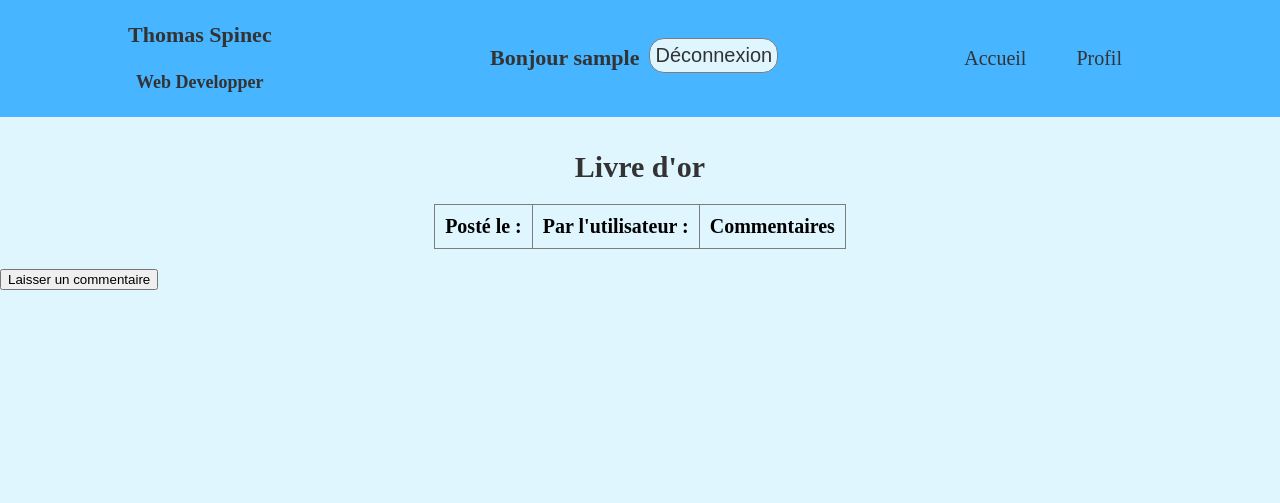
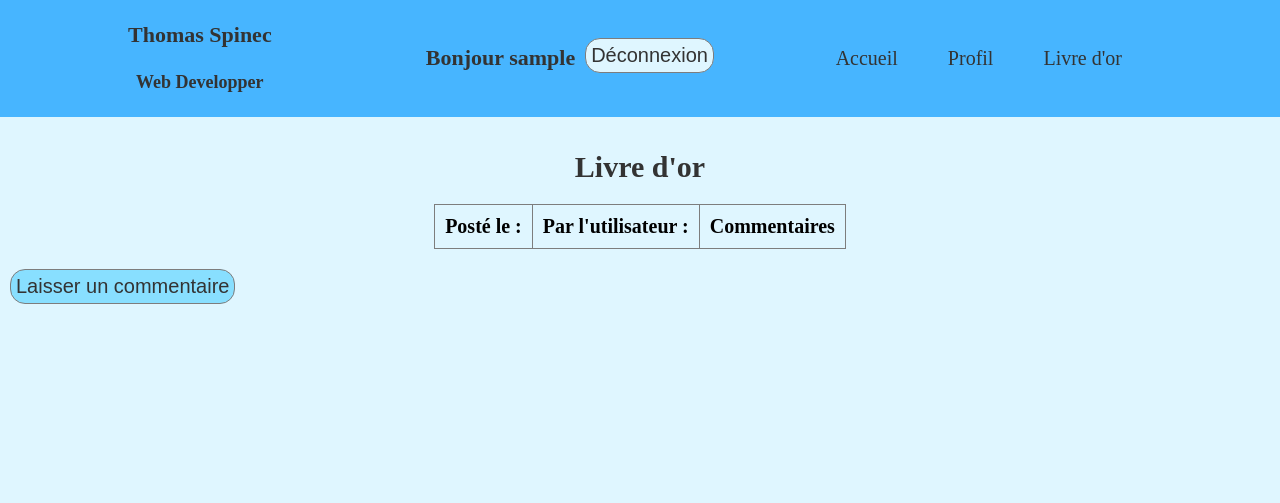
Before and after one commit to thomas-spinec/livre-or, a PHP site: page /livre-or.php in a window 1280 px wide. Shown: the top 503 px of the page. Run offline with PHP 8.4, Linux system fonts and the light colour scheme; the visitor is signed in with stand-in values (Sample User, id 1); data that the repository does not hold is empty.

Commit message:
réalisation de l'ajout de commentaire pour le livre d'or

```diff
--- a/header.php
+++ b/header.php
@@ -45,6 +45,7 @@
                                 <ul>
                                     <li><a class='a_head'href='index.php'>Accueil</a></li>
                                     <li><a class='a_head' href='profil.php'>Profil</a></li>
+                                    <li><a class='a_head' href='livre-or.php'>Livre d'or</a></li>
                                     <li><a class='a_head' href='admin.php'>Info Utilisateurs</a></li>
                                 </ul>
                             </nav>";
@@ -54,6 +55,7 @@
                                 <ul>
                                     <li><a class='a_head' href='index.php'>Accueil</a></li>
                                     <li><a class='a_head' href='profil.php'>Profil</a></li>
+                                    <li><a class='a_head' href='livre-or.php'>Livre d'or</a></li>
                                 </ul>
                             </nav>";
                         }
@@ -64,6 +66,7 @@
                             <a href='inscription.php'><button>Inscription</button></a>
                             </div>";
                         echo "<a class='a_head' href='index.php'>Accueil</a>";
+                        echo "<a class='a_head' href='livre-or.php'>Livre d'or</a>";
                     }
                 ?>
             </div>
--- a/livre-or.php
+++ b/livre-or.php
@@ -8,18 +8,11 @@
     <main>
         <?php
             // requête pour récupérer tout ce qu'il y a dans la base de données commentaires, ainsi que le login dans la base de donnée utilisateurs correspondant à l'id_utilisateurs de la base de données commentaires
-            $requete = "SELECT commentaires.commentaire, commentaires.date, utilisateurs.login FROM commentaires INNER JOIN utilisateurs ON commentaires.id_utilisateur = utilisateurs.id ORDER BY desc";
+            $requete = "SELECT commentaires.commentaire, DATE_FORMAT(commentaires.date, '%d/%m/%Y') as date, utilisateurs.login FROM commentaires INNER JOIN utilisateurs ON commentaires.id_utilisateur = utilisateurs.id ORDER BY date DESC";
 
             // exécution de la requête
             $exec_requete = $connect -> query($requete);
 
-            // request pour la table commentaires
-            // $request_com = "SELECT * FROM commentaires";
-            // $exec_request_com = $connect -> query($request_com);
-            // $reponse_com = mysqli_fetch_assoc($exec_request_com);
-
-            // request pour la table utilisateurs
-            // $request_user = "SELECT login FROM"
         ?>
 
         <div class="container_livre-or">
@@ -50,10 +43,13 @@
 
             <!-- formulaire pour poster un commentaire -->
             <?php
-                if ($_SESSION['loginOK']){
+                if (isset($_SESSION['loginOK'])){
+                    if ($_SESSION['loginOK']){
+
             ?>
                 <a href='commentaire.php'><button>Laisser un commentaire</button></a>
             <?php
+                    }
                 }
             ?>
 
--- a/site.css
+++ b/site.css
@@ -171,6 +171,25 @@ main {
   margin-bottom: 3%;
 }
 
+main button {
+  background-color: #88dfff;
+  border: 1px solid #7d7d7d;
+  border-radius: 15px;
+  color: #333;
+  font-size: 20px;
+  /* font-weight: bold; */
+  padding: 5px;
+  margin-bottom: 5px;
+  margin-right: 10px;
+  margin-left: 10px;
+  transition: 0.5s;
+  cursor: pointer;
+}
+
+main button:hover {
+  background-color: #c6eefd;
+}
+
 /* *****************
     Formulaires
 ****************** */
--- a/verif.php
+++ b/verif.php
@@ -24,10 +24,11 @@
                 $password_hash = $reponse['password'];
                 if (password_verify($password, $password_hash)) { //mot de passe correct
                     // stockage des infos de l'utilisateur dans des variables session
-                    $requete = "SELECT login FROM utilisateurs where login = '".$login."'";
+                    $requete = "SELECT * FROM utilisateurs where login = '".$login."'";
                     $exec_requete = $connect -> query($requete);
                     $reponse      = mysqli_fetch_array($exec_requete);
                     $_SESSION['login'] = $login;
+                    $_SESSION['id'] = $reponse['id'];
 
                     // variable de protection
                     $_SESSION['loginOK'] = true;
```
Also changed, not shown: commentaire.php (added, +44 -0 lines).
